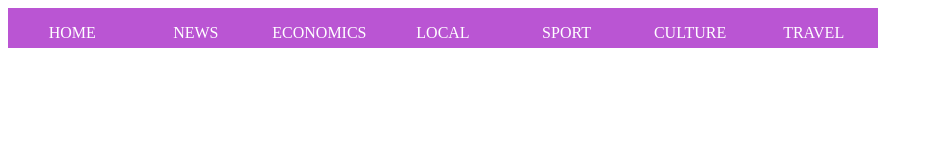
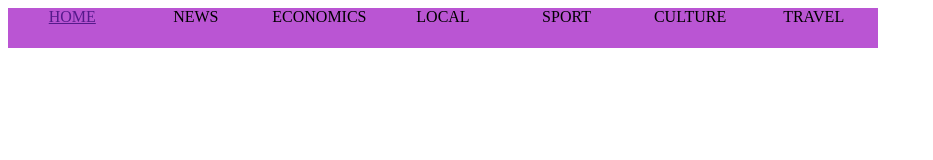
Before and after one commit to amisiura/4, a plain HTML site: page index.html in a window 1280 px wide. Shown: the whole page, without its empty margins (0-933 px from the left). Drawn offline with Linux system fonts and the light colour scheme.

Commit message:
Update index.html

```diff
--- a/index.html
+++ b/index.html
@@ -7,17 +7,13 @@
 	</head>
 	<body>
 
-
-			<div class="menu_item"><p>HOME</p></div>
-			<div class="menu_item"><p>NEWS</p></div>
-			<div class="menu_item"><p>ECONOMICS</p></div>
-			<div class="menu_item"><p>LOCAL</p></div>
-			<div class="menu_item"><p>SPORT</p></div>
-			<div class="menu_item"><p>CULTURE</p></div>
-			<div class="menu_item"><p>TRAVEL</p></div>
-
-
-
+			<li class="menu_item"><a href="">HOME</a></li>
+			<li class="menu_item"><a>NEWS</a></li>
+			<li class="menu_item"><a>ECONOMICS</a></li>
+			<li class="menu_item"><a>LOCAL</a></li>
+			<li class="menu_item"><a>SPORT</a></li>
+			<li class="menu_item"><a>CULTURE</a></li>
+			<li class="menu_item"><a>TRAVEL</a></li>
 
 	</body>
 </html>
```
